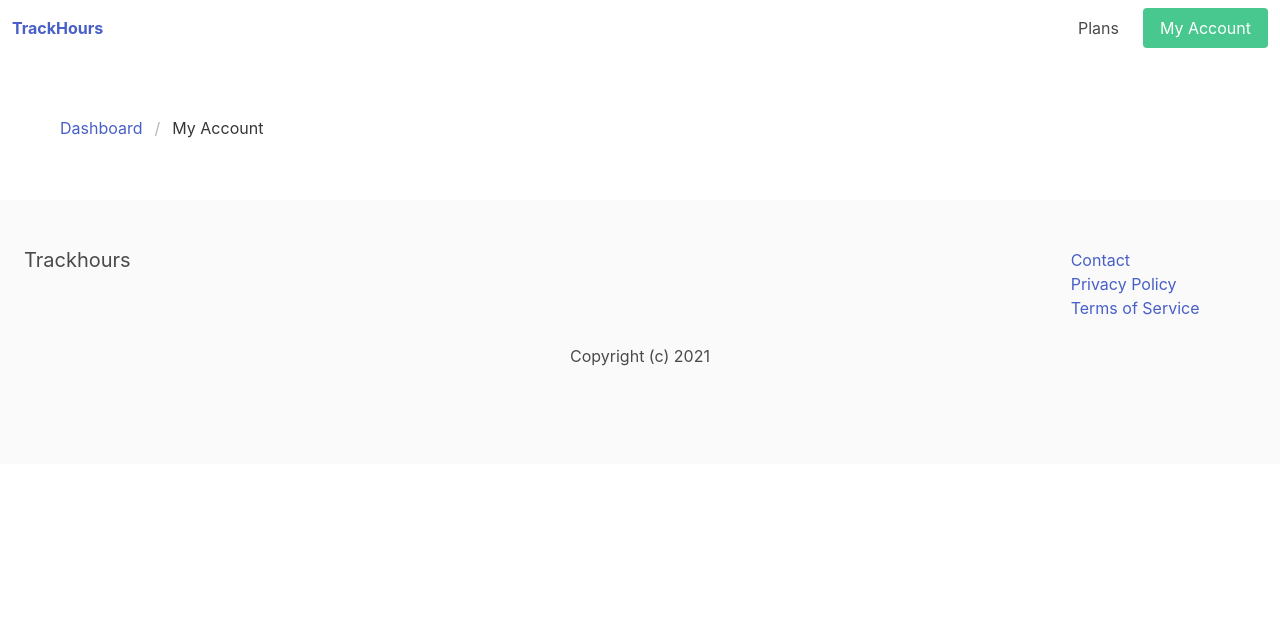
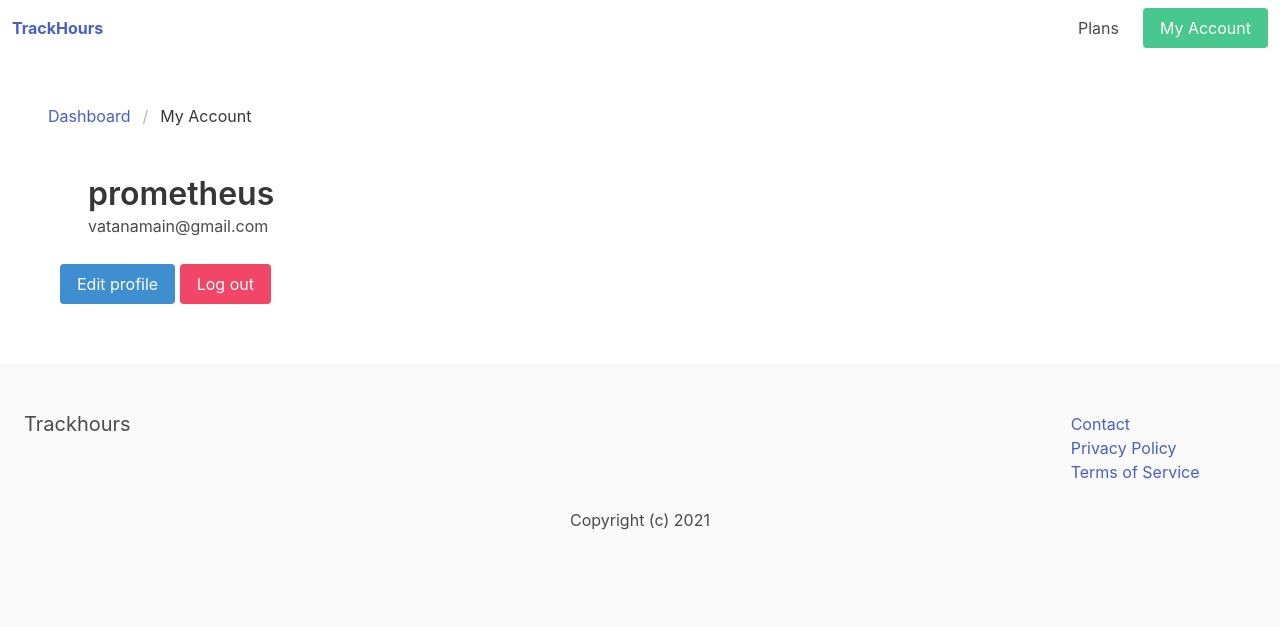
Before and after one commit to vatana7/trackhours, a Django app: page /myaccount/ in a window 1280 px wide. Shown: the top 627 px of the page. Run offline with Django 3.2, Linux system fonts and the light colour scheme; a user stored in the database is signed in; some libraries are stand-ins or nearby versions.

Commit message:
phnom penh

```diff
--- a/mysite/settings.py
+++ b/mysite/settings.py
@@ -21,8 +21,7 @@ SETTINGS_PATH = os.path.dirname(os.path.dirname(__file__))
 # See https://docs.djangoproject.com/en/2.2/howto/deployment/checklist/
 
 # SECURITY WARNING: keep the secret key used in production secret!
-with open('/home/prometheus/django/my_env/secret_key.txt') as f:
-    SECRET_KEY =  f.read().strip()
+SECRET_KEY = ')eazo!8_$)f@!psik+=(&e&k1@io8&63=5teia)knx!5(l513k'
 
 # SECURITY WARNING: don't run with debug turned on in production!
 DEBUG = True
--- a/userprofile/templates/userprofile/myaccount.html
+++ b/userprofile/templates/userprofile/myaccount.html
@@ -1,16 +1,27 @@
-{% extends 'trackhours/index.html' %}
-
-{% block title %}Log In | {% endblock title %}
-
-{% block content %}
+{% extends 'trackhours/index.html' %} {% block title %}Log In | {% endblock title %} {% block content %}
+<nav class="breadcrumb" aria-label="breadcrumbs">
+    <ul>
+        <li><a href="#">Dashboard</a></li>
+        <li class="is-active"><a href="{% url 'myaccount' %}" aria-current="page">My Account</a></li>
+    </ul>
+</nav>
 
 <div class="column">
-    <nav class="breadcrumb" aria-label="breadcrumbs">
-        <ul>
-            <li><a href="#">Dashboard</a></li>
-            <li class="is-active"><a href="{% url 'myaccount' %}" aria-current="page">My Account</a></li>
-        </ul>
-    </nav>
+    <div class="column is-6">
+        <div class="media mb-4">
+            <div class="media-left">
+
+            </div>
+
+            <div class="media-content">
+                <p class="title is-3">{% firstof user.get_full_name user.username %}</p>
+                <p class="subtitle is-6">{{ user.email }}</p>
+            </div>
+        </div>
+    </div>
+
+    <a href="#" class="button is-info">Edit profile</a>
+    <a href="#" class="button is-danger">Log out</a>
 </div>
 
 {% endblock %}
```
Also changed, not shown: db.sqlite3.
